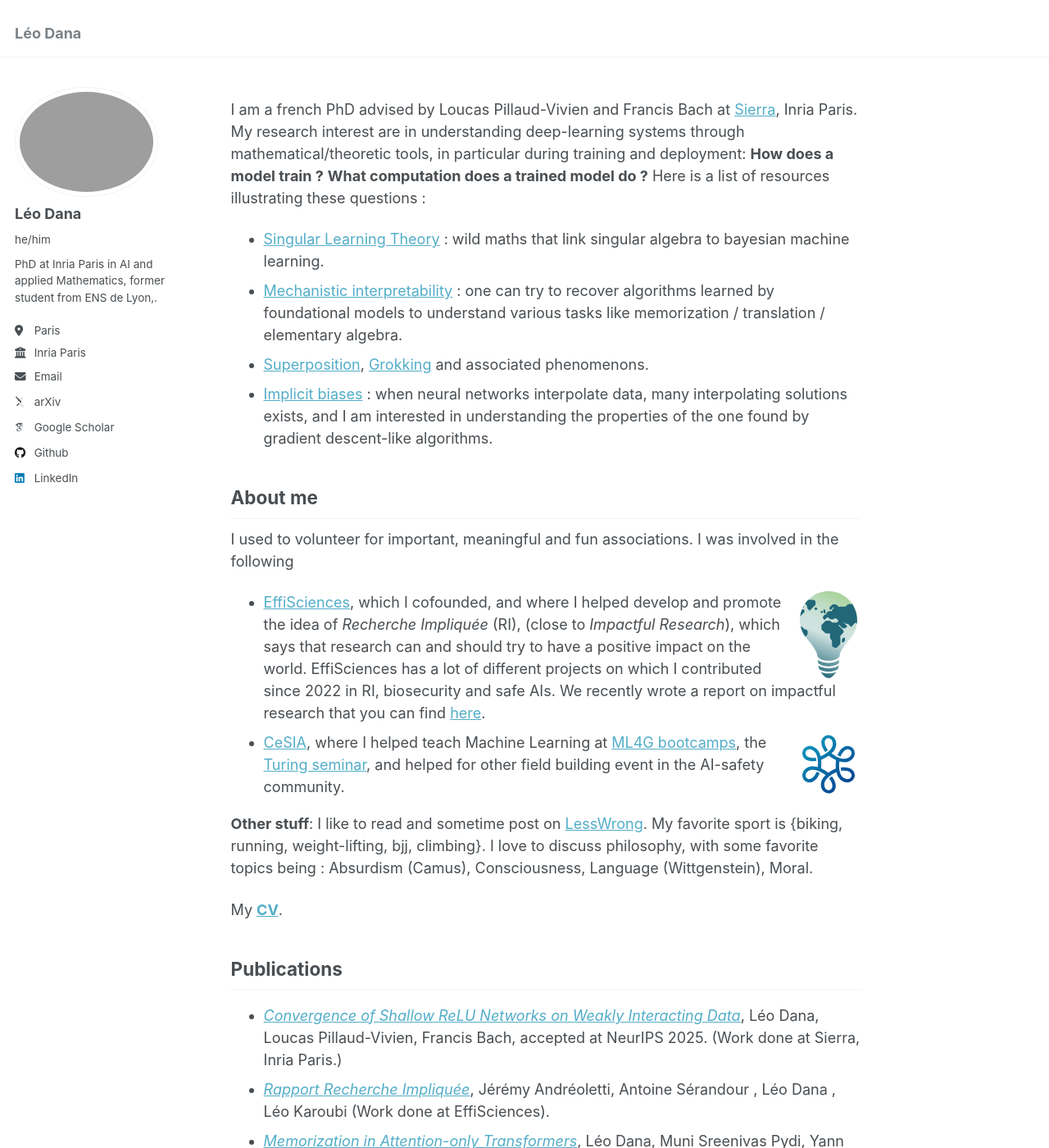
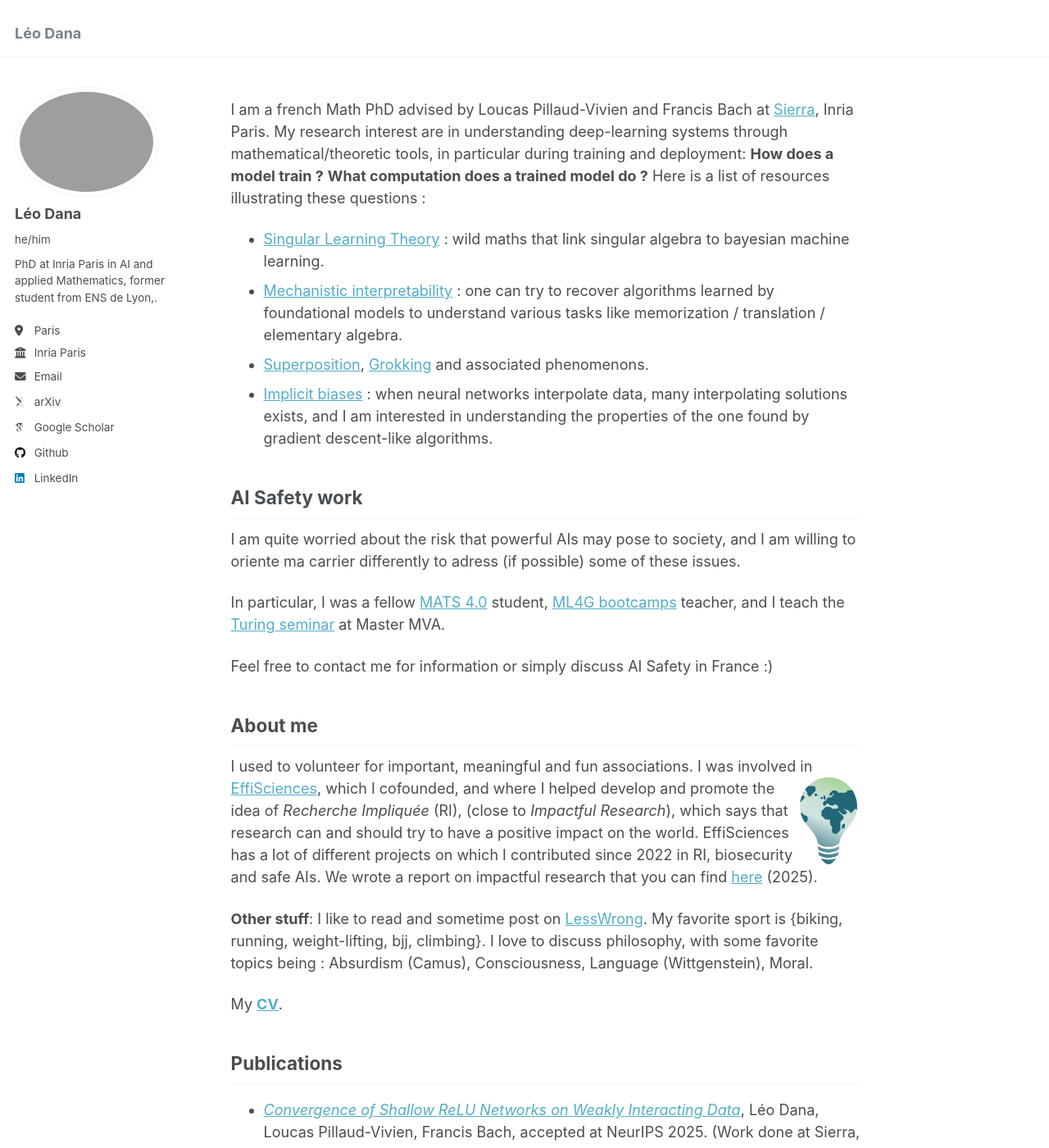
Before and after one commit to leodana2000/leodana2000.github.io, a Jekyll site: the page built from _pages/about.md, in a window 1280 px wide and 1400 px high. Shown: the whole window at 82% size. Built offline with Jekyll 4.4.1, drawn with Linux system fonts in a browser that asks for light colours; some web fonts are replaced.

Commit message:
changes for MAISA

```diff
--- a/_pages/about.md
+++ b/_pages/about.md
@@ -7,16 +7,22 @@ redirect_from:
   - /about.html
 ---
 
-I am a french PhD advised by Loucas Pillaud-Vivien and Francis Bach at [Sierra](https://sierra-mlopt.github.io/), Inria Paris. My research interest are in understanding deep-learning systems through mathematical/theoretic tools, in particular during training and deployment: **How does a model train ?** **What computation does a trained model do ?** Here is a list of resources illustrating these questions :
+I am a french Math PhD advised by Loucas Pillaud-Vivien and Francis Bach at [Sierra](https://sierra-mlopt.github.io/), Inria Paris. My research interest are in understanding deep-learning systems through mathematical/theoretic tools, in particular during training and deployment: **How does a model train ?** **What computation does a trained model do ?** Here is a list of resources illustrating these questions :
 * [Singular Learning Theory](https://www.lesswrong.com/s/mqwA5FcL6SrHEQzox) : wild maths that link singular algebra to bayesian machine learning.
 * [Mechanistic interpretability](https://www.neelnanda.io/mechanistic-interpretability) : one can try to recover algorithms learned by foundational models to understand various tasks like memorization / translation / elementary algebra.
 * [Superposition](https://transformer-circuits.pub/2022/toy_model/index.html), [Grokking](https://www.neelnanda.io/grokking-paper) and associated phenomenons.
 * [Implicit biases](https://arxiv.org/abs/2206.00939) : when neural networks interpolate data, many interpolating solutions exists, and I am interested in understanding the properties of the one found by gradient descent-like algorithms.
 
+## AI Safety work
+
+I am quite worried about the risk that powerful AIs may pose to society, and I am willing to oriente ma carrier differently to adress (if possible) some of these issues.
+
+In particular, I was a fellow [MATS 4.0](https://www.matsprogram.org/) student, [ML4G bootcamps](https://www.ml4good.org/) teacher, and I teach the [Turing seminar](https://www.master-mva.com/cours/seminaire-turing/) at Master MVA.
+
+Feel free to contact me for information or simply discuss AI Safety in France :)
+
 ## About me
-I used to volunteer for important, meaningful and fun associations. I was involved in the following
-* <img align="right" width = "80" height="80" src="images/effilogo.svg"> [EffiSciences](https://www.effisciences.org/fr), which I cofounded, and where I helped develop and promote the idea of *Recherche Impliquée* (RI), (close to *Impactful Research*), which says that research can and should try to have a positive impact on the world. EffiSciences has a lot of different projects on which I contributed since 2022 in RI, biosecurity and safe AIs. We recently wrote a report on impactful research that you can find [here](https://www.effisciences.org/en/rapport-recherche-impliquee).
-* <img align="right" width = "80" height="80" src="images/cesialogo2.svg"> [CeSIA](https://www.securite-ia.fr/), where I helped teach Machine Learning at [ML4G bootcamps](https://www.ml4good.org/), the [Turing seminar](https://www.master-mva.com/cours/seminaire-turing/), and helped for other field building event in the AI-safety community.
+I used to volunteer for important, meaningful and fun associations. I was involved in <img align="right" width = "80" height="80" src="images/effilogo.svg"> [EffiSciences](https://www.effisciences.org/fr), which I cofounded, and where I helped develop and promote the idea of *Recherche Impliquée* (RI), (close to *Impactful Research*), which says that research can and should try to have a positive impact on the world. EffiSciences has a lot of different projects on which I contributed since 2022 in RI, biosecurity and safe AIs. We wrote a report on impactful research that you can find [here](https://www.effisciences.org/en/rapport-recherche-impliquee) (2025).
 
 **Other stuff**: I like to read and sometime post on [LessWrong](https://www.lesswrong.com/users/wcargo). My favorite sport is {biking, running, weight-lifting, bjj, climbing}. I love to discuss philosophy, with some favorite topics being : Absurdism (Camus), Consciousness, Language (Wittgenstein), Moral.
 
```
Also changed, not shown: 2 other files.
